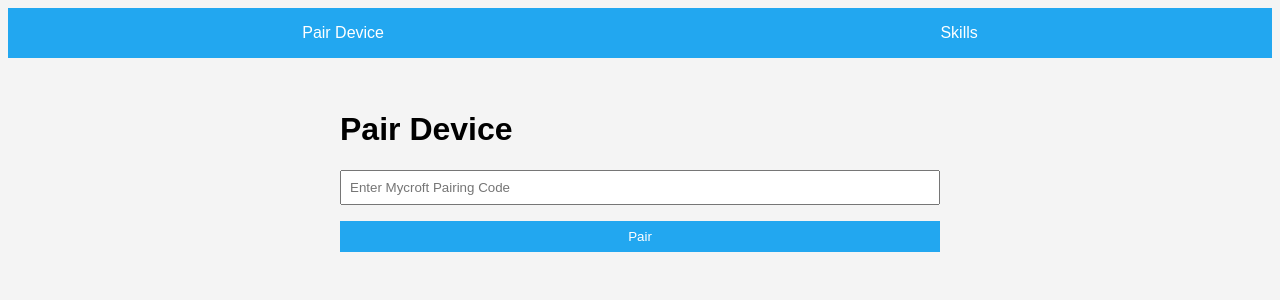
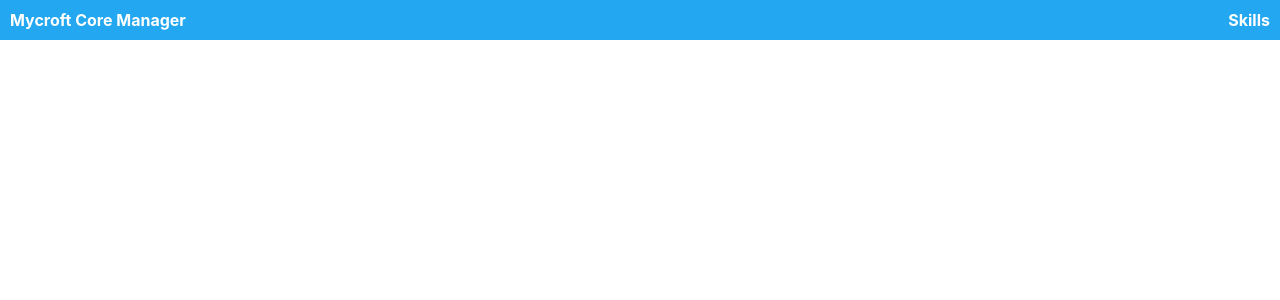
Before and after one commit to adamkalbouneh/ltp-smart-speaker-manager, a React (Create React App) app in the folder client/: page / in a window 1280 px wide. Shown: the top 300 px of the page. Built offline with nearby package versions, Linux system fonts and the light colour scheme.

Commit message:
connect with mac address without api and pairing

```diff
--- a/client/public/index.html
+++ b/client/public/index.html
@@ -2,42 +2,10 @@
 <html lang="en">
   <head>
     <meta charset="utf-8" />
-    <link rel="icon" href="%PUBLIC_URL%/favicon.ico" />
     <meta name="viewport" content="width=device-width, initial-scale=1" />
-    <meta name="theme-color" content="#000000" />
-    <meta
-      name="description"
-      content="Web site created using create-react-app"
-    />
-    <link rel="apple-touch-icon" href="%PUBLIC_URL%/logo192.png" />
-    <!--
-      manifest.json provides metadata used when your web app is installed on a
-      user's mobile device or desktop. See https://developers.google.com/web/fundamentals/web-app-manifest/
-    -->
-    <link rel="manifest" href="%PUBLIC_URL%/manifest.json" />
-    <!--
-      Notice the use of %PUBLIC_URL% in the tags above.
-      It will be replaced with the URL of the `public` folder during the build.
-      Only files inside the `public` folder can be referenced from the HTML.
-
-      Unlike "/favicon.ico" or "favicon.ico", "%PUBLIC_URL%/favicon.ico" will
-      work correctly both with client-side routing and a non-root public URL.
-      Learn how to configure a non-root public URL by running `npm run build`.
-    -->
-    <title>React App</title>
+    <title>Mycroft Skills Manager</title>
   </head>
   <body>
-    <noscript>You need to enable JavaScript to run this app.</noscript>
     <div id="root"></div>
-    <!--
-      This HTML file is a template.
-      If you open it directly in the browser, you will see an empty page.
-
-      You can add webfonts, meta tags, or analytics to this file.
-      The build step will place the bundled scripts into the <body> tag.
-
-      To begin the development, run `npm start` or `yarn start`.
-      To create a production bundle, use `npm run build` or `yarn build`.
-    -->
   </body>
 </html>
--- a/client/src/App.css
+++ b/client/src/App.css
@@ -1,56 +1,70 @@
-body {
-  font-family: Arial, sans-serif;
-  background-color: #f4f4f4;
+.App {
+  text-align: center;
+}
+
+.App-header {
+  background-color: #22A7F0;
+  min-height: 100vh;
+  display: flex;
+  flex-direction: column;
+  align-items: center;
+  justify-content: center;
+  font-size: calc(10px + 2vmin);
+  color: white;
+}
+
+input[type="text"] {
+  width: 80%;
+  padding: 10px;
+  margin: 10px 0;
+  border: none;
+  background-color: white;
+  font-size: 16px;
+}
+
+.skills-list {
+  list-style-type: none;
+  padding: 0;
+}
+
+.skill-item {
+  display: flex;
+  align-items: center;
+  justify-content: space-between;
+  width: 80%;
+  padding: 5px;
+  background-color: white;
+  color: #22A7F0;
+  margin-bottom: 5px;
+  border-radius: 5px;
+}
+
+.skill-name {
+  font-size: 16px;
+  font-weight: 500;
 }
 
 .navbar {
-  background-color: #22a7f0;
+  background-color: #22A7F0;
   display: flex;
-  justify-content: space-around;
-  padding: 1rem;
+  justify-content: center;
+  align-items: center;
+  padding: 10px 0;
+  color: white;
+  font-size: 20px;
 }
 
-.navbar a {
+.skills-button {
+  padding: 8px 12px;
+  background-color: #22A7F0;
   color: white;
+  border: 1px solid white;
+  border-radius: 5px;
   text-decoration: none;
+  font-size: 18px;
 }
 
-.pair-device,
-.skills {
-  max-width: 600px;
-  margin: 0 auto;
-  padding: 2rem;
+.skills-button:hover {
+  background-color: white;
+  color: #22A7F0;
 }
-
-.pair-device form,
-.skills ul {
-  display: flex;
-  flex-direction: column;
-  gap: 1rem;
-}
-
-.pair-device input,
-.skills input {
-  padding: 0.5rem;
-}
-
-.pair-device button {
-  background-color: #22a7f0;
-  color: white;
-  padding: 0.5rem 1rem;
-  border: none;
-  cursor: pointer;
-}
-
-.skills li {
-  display: flex;
-  justify-content: space-between;
-  align-items: center;
-  background-color: white;
-  padding: 1rem;
-  border-radius: 5px;
-}
-
-.skills input[type='checkbox'] {
-  cursor: pointer;
-}
--- a/client/src/App.js
+++ b/client/src/App.js
@@ -1,20 +1,15 @@
-import React from 'react';
-import { BrowserRouter as Router, Route, Routes } from 'react-router-dom';
-import Navbar from './components/Navbar';
-import PairDevice from './components/PairDevice';
-import Skills from './components/Skills';
-import './App.css';
+import React from "react";
+import { BrowserRouter as Router, Route, Routes } from "react-router-dom";
+import Navbar from "./components/Navbar";
+import SkillList from "./components/SkillList";
 
 function App() {
   return (
     <Router>
       <Navbar />
-      <div className="container">
-        <Routes>
-          <Route path="/" element={<PairDevice />} />
-          <Route path="/skills" element={<Skills />} />
-        </Routes>
-      </div>
+      <Routes>
+        <Route path="/skills" element={<SkillList />} />
+      </Routes>
     </Router>
   );
 }
--- /dev/null
+++ b/client/src/components/Navbar.css
@@ -0,0 +1,13 @@
+.navbar {
+    display: flex;
+    justify-content: space-between;
+    align-items: center;
+    background-color: #22A7F0;
+    padding: 10px;
+  }
+
+  .nav-link {
+    text-decoration: none;
+    color: white;
+    font-weight: bold;
+  }
--- a/client/src/components/Navbar.js
+++ b/client/src/components/Navbar.js
@@ -1,11 +1,16 @@
-import React from 'react';
-import { Link } from 'react-router-dom';
+import React from "react";
+import { Link } from "react-router-dom";
+import "./Navbar.css";
 
 const Navbar = () => {
   return (
     <nav className="navbar">
-      <Link to="/pair-device">Pair Device</Link>
-      <Link to="/skills">Skills</Link>
+      <Link to="/" className="nav-link">
+        Mycroft Core Manager
+      </Link>
+      <Link to="/skills" className="nav-link">
+        Skills
+      </Link>
     </nav>
   );
 };
--- a/client/src/components/PairDevice.js
+++ /dev/null
@@ -1,34 +0,0 @@
-import React, { useState } from 'react';
-
-const PairDevice = () => {
-  const [pairingCode, setPairingCode] = useState('');
-
-  const handleSubmit = async (e) => {
-    e.preventDefault();
-
-    const response = await fetch('/api/pair', {
-      method: 'POST',
-      headers: { 'Content-Type': 'application/json' },
-      body: JSON.stringify({ pairing_code: pairingCode }),
-    });
-
-    // Handle the response
-  };
-
-  return (
-    <div className="pair-device">
-      <h1>Pair Device</h1>
-      <form onSubmit={handleSubmit}>
-        <input
-          type="text"
-          placeholder="Enter Mycroft Pairing Code"
-          value={pairingCode}
-          onChange={(e) => setPairingCode(e.target.value)}
-        />
-        <button type="submit">Pair</button>
-      </form>
-    </div>
-  );
-};
-
-export default PairDevice;
--- /dev/null
+++ b/client/src/components/SkillList.css
@@ -0,0 +1,11 @@
+.skill-container {
+    background-color: #F2F2F2;
+    padding: 20px;
+  }
+
+  .skill-item {
+    display: flex;
+    justify-content: space-between;
+    align-items: center;
+    margin-top: 10px;
+  }
--- /dev/null
+++ b/client/src/components/SkillList.js
@@ -0,0 +1,65 @@
+import React, { useState } from "react";
+import axios from "axios";
+import "./SkillList.css";
+
+const SkillList = () => {
+  const [skills, setSkills] = useState([]);
+  const [macAddress, setMacAddress] = useState("");
+
+  const mainColor = "#22A7F0";
+
+  const fetchSkills = async () => {
+    try {
+      console.log('Fetching skills for MAC address:', macAddress);
+      const response = await axios.get(`/api/skills?mac_address=${macAddress}`);
+      console.log('Response:', response);
+      setSkills(response.data);
+    } catch (error) {
+      console.error("Error fetching skills:", error);
+    }
+  };
+  const handleSubmit = (e) => {
+    e.preventDefault();
+    if (macAddress.length === 17) {
+      fetchSkills();
+    }
+  };
+
+  const toggleSkill = async (skillId, isEnabled) => {
+    try {
+      await axios.patch(`/api/skills/${skillId}`, { enabled: isEnabled });
+      setSkills(skills.map((skill) => skill.id === skillId ? { ...skill, enabled: isEnabled } : skill));
+    } catch (error) {
+      console.error("Error updating skill:", error);
+    }
+  };
+
+  return (
+    <div className="skill-container">
+      <h2 style={{ marginBottom: "20px", color: mainColor }}>Skills</h2>
+      <form onSubmit={handleSubmit}>
+        <label htmlFor="mac-address">MAC Address</label>
+        <input
+          type="text"
+          id="mac-address"
+          value={macAddress}
+          onChange={(e) => setMacAddress(e.target.value)}
+          style={{ display: "block", width: "100%" }}
+        />
+        <button type="submit">Submit</button>
+      </form>
+      {skills.map((skill) => (
+        <div key={skill.id} className="skill-item">
+          <span>{skill.name}</span>
+          <input
+            type="checkbox"
+            checked={skill.enabled}
+            onChange={() => toggleSkill(skill.id, !skill.enabled)}
+          />
+        </div>
+      ))}
+    </div>
+  );
+};
+
+export default SkillList;
--- a/client/src/components/Skills.js
+++ /dev/null
@@ -1,33 +0,0 @@
-import React, { useState, useEffect } from 'react';
-
-const Skills = () => {
-  const [skills, setSkills] = useState([]);
-
-  useEffect(() => {
-    // Fetch the list of installed skills using the Mycroft API
-  }, []);
-
-  const toggleSkill = async (skill) => {
-    // Enable or disable the skill using the Mycroft API
-  };
-
-  return (
-    <div className="skills">
-      <h1>Skills</h1>
-      <ul>
-        {skills.map((skill) => (
-          <li key={skill.name}>
-            <span>{skill.name}</span>
-            <input
-              type ="checkbox"
-              checked={skill.enabled}
-              onChange={() => toggleSkill(skill)}
-              />
-              </li>
-              ))}
-              </ul>
-              </div>
-              );
-              };
-
-              export default Skills;
--- /dev/null
+++ b/client/src/index.css
@@ -0,0 +1,13 @@
+body {
+    margin: 0;
+    font-family: -apple-system, BlinkMacSystemFont, "Segoe UI", "Roboto", "Oxygen",
+      "Ubuntu", "Cantarell", "Fira Sans", "Droid Sans", "Helvetica Neue",
+      sans-serif;
+    -webkit-font-smoothing: antialiased;
+    -moz-osx-font-smoothing: grayscale;
+  }
+
+  code {
+    font-family: source-code-pro, Menlo, Monaco, Consolas, "Courier New",
+      monospace;
+  }
--- a/client/src/index.js
+++ b/client/src/index.js
@@ -1,16 +1,11 @@
 import React from 'react';
-import ReactDOM from 'react-dom/client';
+import ReactDOM from 'react-dom';
+import './index.css';
 import App from './App';
-import reportWebVitals from './reportWebVitals';
 
-const root = ReactDOM.createRoot(document.getElementById('root'));
-root.render(
+ReactDOM.render(
   <React.StrictMode>
     <App />
-  </React.StrictMode>
+  </React.StrictMode>,
+  document.getElementById('root')
 );
-
-// If you want to start measuring performance in your app, pass a function
-// to log results (for example: reportWebVitals(console.log))
-// or send to an analytics endpoint. Learn more: https://bit.ly/CRA-vitals
-reportWebVitals();
```
Also changed, not shown: 2 other files (tests, documents, lock files or other folders).
